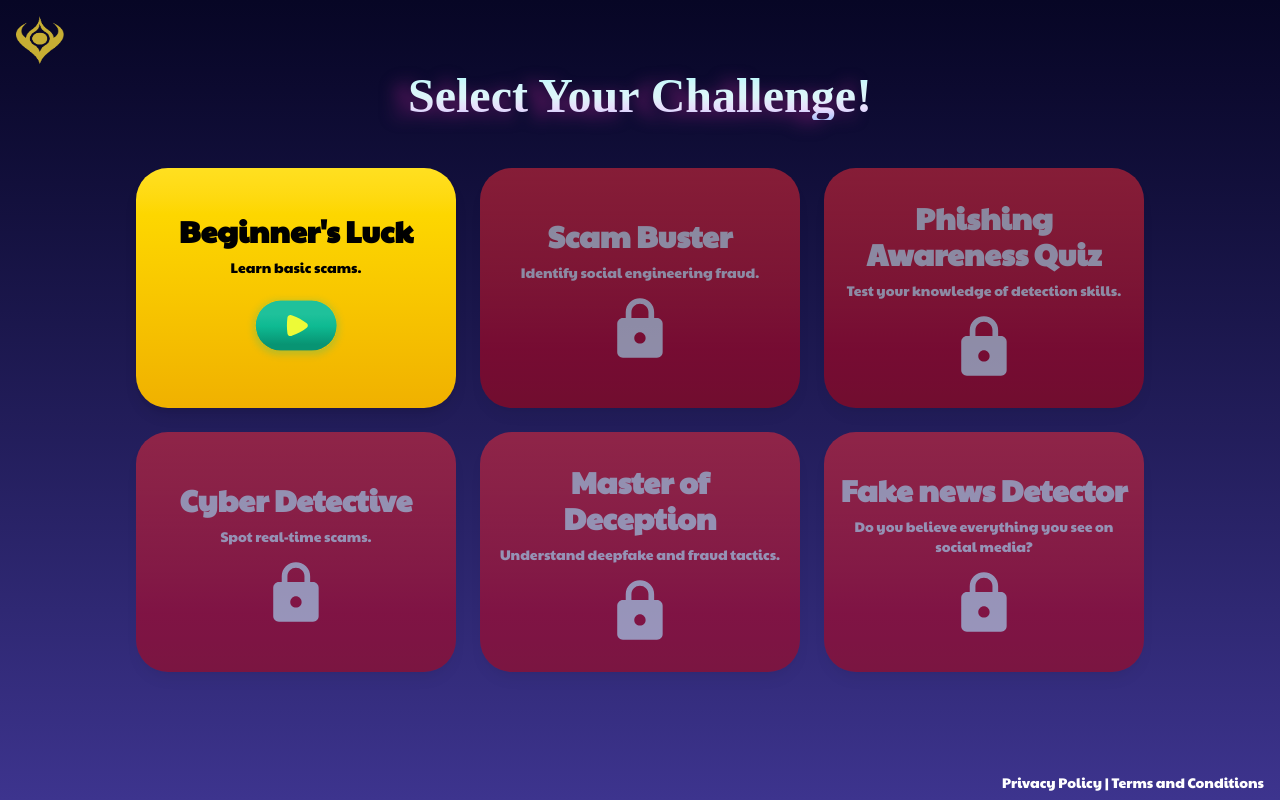
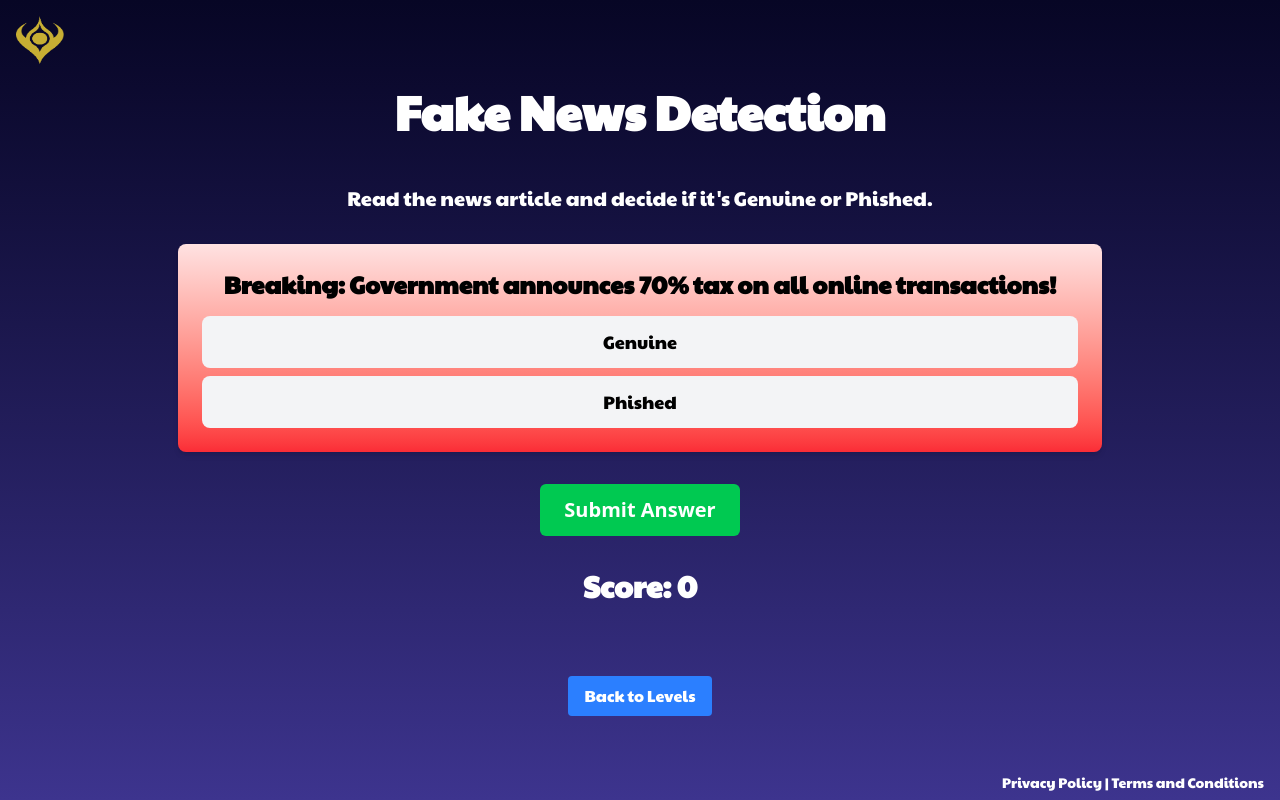
Before and after one commit to skndash96/prgy-idfc-4, a React (Vite) app: page /game/6 in a window 1280 px wide. Before the commit this address led to /levels. Built offline with nearby package versions, Linux system fonts and the light colour scheme; a web font is replaced by a local one.

Commit message:
Level6final2

```diff
--- a/src/pages/Level6.jsx
+++ b/src/pages/Level6.jsx
@@ -3,10 +3,26 @@ import React, { useState, useEffect } from "react";
 import { useProfile } from "../hooks/useProfile";
 
 const newsArticles = [
-  { id: 1, text: "Breaking: Government announces 70% tax on all online transactions!", correct: "Phished" },
-  { id: 2, text: "New study finds coffee can boost memory and brain function!", correct: "Genuine" },
-  { id: 3, text: "Urgent: Your bank account has been compromised! Click here to secure it.", correct: "Phished" },
-  { id: 4, text: "Scientists discover a new exoplanet with potential signs of life!", correct: "Genuine" },
+  {
+    id: 1,
+    text: "Breaking: Government announces 70% tax on all online transactions!",
+    correct: "Phished",
+  },
+  {
+    id: 2,
+    text: "New study finds coffee can boost memory and brain function!",
+    correct: "Genuine",
+  },
+  {
+    id: 3,
+    text: "Urgent: Your bank account has been compromised! Click here to secure it.",
+    correct: "Phished",
+  },
+  {
+    id: 4,
+    text: "Scientists discover a new exoplanet with potential signs of life!",
+    correct: "Genuine",
+  },
 ];
 
 const Level6 = () => {
@@ -18,17 +34,7 @@ const Level6 = () => {
   const [passed, setPassed] = useState(false);
   const [isUnlocked, setIsUnlocked] = useState(false);
   const { addScore } = useProfile();
-  const [startTime, setStartTime] = useState(Date.now())
-
-  useEffect(() => {
-    const level6Unlocked = localStorage.getItem("level6Unlocked") === "true";
-    setIsUnlocked(level6Unlocked);
-
-    if (!level6Unlocked) {
-      alert("Level 6 is locked! Complete Level 5 first.");
-      navigate("/levels");
-    }
-  }, [navigate]);
+  const [startTime, setStartTime] = useState(Date.now());
 
   const handleSubmit = () => {
     if (!selectedOption) {
@@ -44,30 +50,32 @@ const Level6 = () => {
       setCurrentNews((prev) => prev + 1);
       setSelectedOption(null);
     } else {
-      addScore(6, newScore, Math.floor((Date.now() - startTime)/1000))
+      addScore(6, newScore, Math.floor((Date.now() - startTime) / 1000));
       setPassed(newScore > 5);
       setShowPopup(true);
     }
   };
 
-  if (!isUnlocked) {
-    return null; // Prevent rendering the game if it's locked
-  }
-
   return (
     <div className="text-center flex flex-col items-center justify-around gap-y-8 p-6">
       <h1 className="text-5xl font-bold font-paytone">Fake News Detection</h1>
-      <p className="text-xl font-paytone mt-4">Read the news article and decide if it's Genuine or Phished.</p>
+      <p className="text-xl font-paytone mt-4">
+        Read the news article and decide if it's Genuine or Phished.
+      </p>
 
       <div className="bg-gradient-to-b from-red-100 to-red-500 text-black font-paytone p-6 rounded-lg shadow-md w-3/4">
-        <p className="text-2xl font-semibold">{newsArticles[currentNews].text}</p>
+        <p className="text-2xl font-semibold">
+          {newsArticles[currentNews].text}
+        </p>
 
         <div className="mt-4 flex flex-col gap-y-2">
           {["Genuine", "Phished"].map((option) => (
             <button
               key={option}
               className={`p-3 text-lg rounded-lg ${
-                selectedOption === option ? "bg-blue-400 text-white" : "bg-gray-100"
+                selectedOption === option
+                  ? "bg-blue-400 text-white"
+                  : "bg-gray-100"
               } hover:bg-blue-300 transition hover:cursor-pointer`}
               onClick={() => setSelectedOption(option)}
             >
@@ -98,7 +106,9 @@ const Level6 = () => {
           <div className="bg-white text-black p-8 rounded-lg text-center shadow-lg">
             <h2 className="text-3xl font-bold mb-4">Game Over!</h2>
             <p className="text-2xl">
-              {passed ? "You beat Level 6! Great job!" : "Try again to score higher!"}
+              {passed
+                ? "You beat Level 6! Great job!"
+                : "Try again to score higher!"}
             </p>
             <button
               className={`mt-4 px-6 py-2 text-white rounded-md font-bold hover:cursor-pointer ${
```
